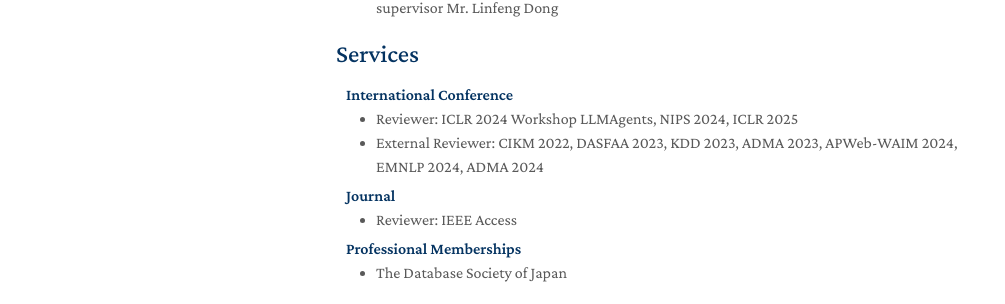
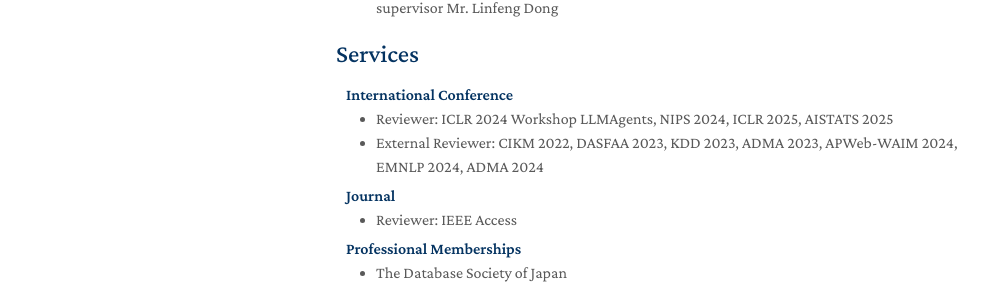
Before and after one commit to wuzengqing001225/wuzengqing001225.github.io, a Jekyll site: the page built from index.md, in a window 1280 px wide and 900 px high, scrolled down 1765 px. Shown: the part 536-840 px from the top of the window, without its empty margins (134-1139 px from the left). Built offline with Jekyll 4.4.1, drawn with Linux system fonts in a browser that asks for light colours; nearby versions of some CDN libraries; a style sheet for code colours, icons or effects is not loaded; our own code applies the rules of GitHub Pages for plain Markdown files.

Commit message:
Update services.md

```diff
--- a/_includes/services.md
+++ b/_includes/services.md
@@ -6,7 +6,7 @@
 <!--   <li><a href="http://cvpr2023.thecvf.com/"><autocolor>IEEE/CVF Conference on Computer Vision and Pattern Recognition (CVPR) 2021-2023</autocolor></a></li>
   <li><a href="http://iccv2021.thecvf.com/"><autocolor>IEEE/CVF International Conference on Computer Vision (ICCV) 2021</autocolor></a></li>
   <li><a href="https://eccv2022.ecva.net/"><autocolor>European Conference on Computer Vision (ECCV) 2022</autocolor></a></li> -->
-  <li>Reviewer: ICLR 2024 Workshop LLMAgents, NIPS 2024, ICLR 2025</li>
+  <li>Reviewer: ICLR 2024 Workshop LLMAgents, NIPS 2024, ICLR 2025, AISTATS 2025</li>
   <li>External Reviewer: CIKM 2022, DASFAA 2023, KDD 2023, ADMA 2023, APWeb-WAIM 2024, EMNLP 2024, ADMA 2024</li>
 </ul>
 
```
